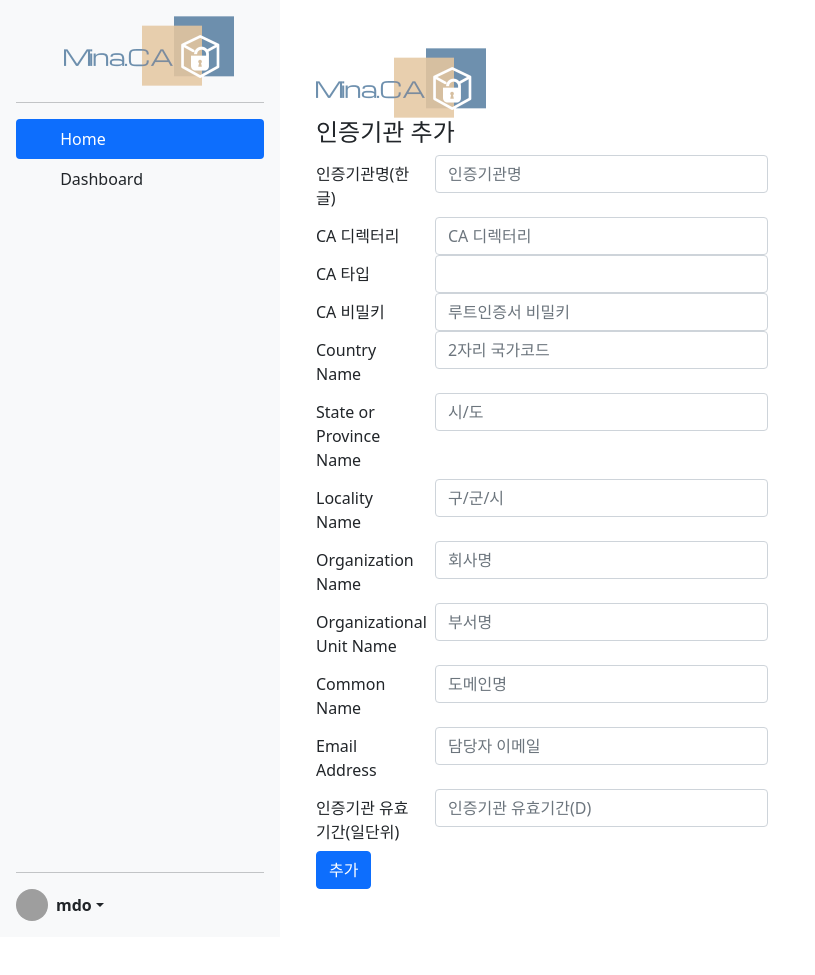
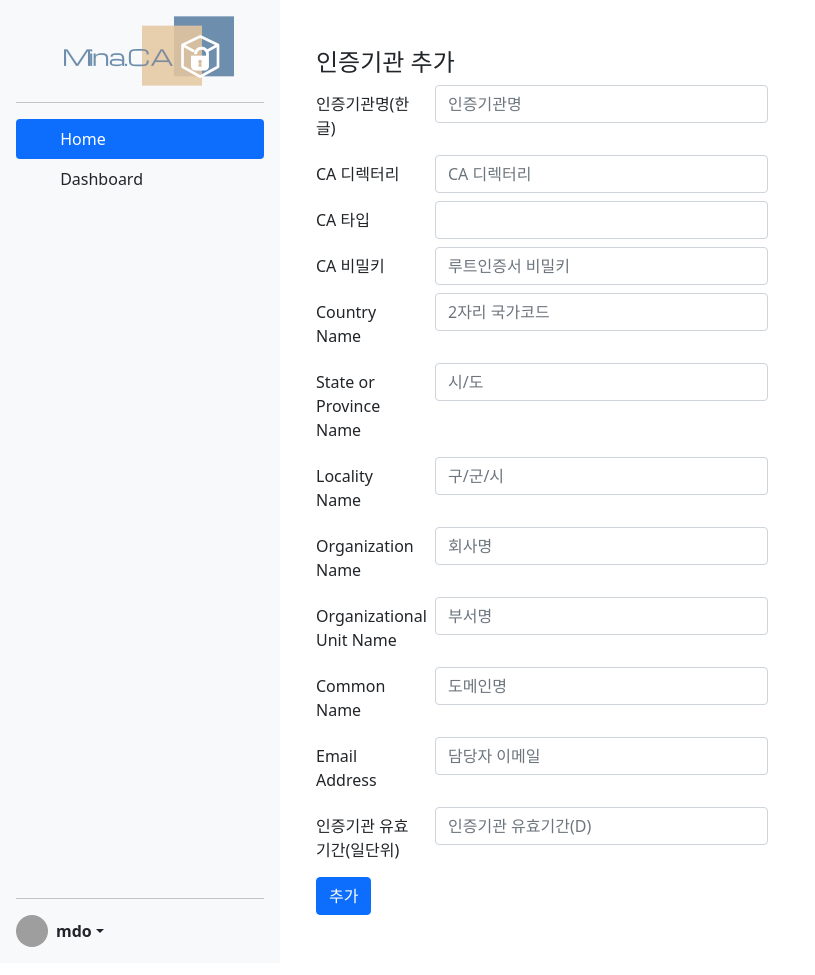
Before and after one commit to search5/Mina.CA, a Flask app: page /ca/add in a window 1280 px wide. Shown: the whole page, without its empty margins (0-815 px from the left). Run offline with Flask 2, Linux system fonts and the light colour scheme; some libraries are stand-ins or nearby versions; grey boxes are pictures that could not be loaded.

Commit message:
템플릿 기능 오류 일부 수정

```diff
--- a/ca/application.py
+++ b/ca/application.py
@@ -584,5 +584,5 @@
 @app.context_processor
 def mina_processor():
     return dict(
-        certificate_status=lambda x: 'active' if request.args.get('filter_type', 'CERTFICATED') == x else 'link-dark'
+        certificate_status=lambda x: 'active' if request.args.get('filter_type', 'CERTIFICATED') == x else 'link-dark'
     )
--- a/ca/templates/ca_add.html
+++ b/ca/templates/ca_add.html
@@ -2,96 +2,95 @@
 
 {% block main %}
   <div class="starter-template">
-    <img src="{{ url_for('static', filename='img/mina_ca.png') }}">
     <div class="row">
       <div class="col-6">
         <h4>인증기관 추가</h4>
         <form>
-          <div class="form-group row">
+          <div class="form-group row mt-2">
             <label for="inputCAtitle"
                    class="col-sm-3 col-form-label">{{ form.catitle.label }}</label>
             <div class="col-sm-9">
               {{ form.catitle(class_="form-control", id="inputCAtitle", placeholder="인증기관명", **{"v-model": "ca_info.catitle"}) }}
             </div>
           </div>
-          <div class="form-group row">
+          <div class="form-group row mt-2">
             <label for="inputCATop"
                    class="col-sm-3 col-form-label">{{ form.catop.label }}</label>
             <div class="col-sm-9">
               {{ form.catop(class_="form-control", id="inputCATop", placeholder="CA 디렉터리", **{"v-model": "ca_info.catop"}) }}
             </div>
           </div>
-          <div class="form-group row">
+          <div class="form-group row mt-2">
             <label for="inputCAType"
                    class="col-sm-3 col-form-label">{{ form.catype.label }}</label>
             <div class="col-sm-9">
               {{ form.catype(class_="form-control", id="inputCAType", **{"v-model": "ca_info.catype"}) }}
             </div>
           </div>
-          <div class="form-group row">
+          <div class="form-group row mt-2">
             <label for="inputCAPass"
                    class="col-sm-3 col-form-label">{{ form.capass.label }}</label>
             <div class="col-sm-9">
               {{ form.capass(class_="form-control", id="inputCAPass", placeholder="루트인증서 비밀키", **{"v-model": "ca_info.capass"}) }}
             </div>
           </div>
-          <div class="form-group row">
+          <div class="form-group row mt-2">
             <label for="inputCountryName"
                    class="col-sm-3 col-form-label">{{ form.country_name.label }}</label>
             <div class="col-sm-9">
               {{ form.country_name(class_="form-control", id="inputCountryName", placeholder="2자리 국가코드", **{"v-model": "ca_info.country_name"}) }}
             </div>
           </div>
-          <div class="form-group row">
+          <div class="form-group row mt-2">
             <label for="inputProvinceName"
                    class="col-sm-3 col-form-label">{{ form.province_name.label }}</label>
             <div class="col-sm-9">
               {{ form.province_name(class_="form-control", id="inputProvinceName", placeholder="시/도", **{"v-model": "ca_info.province_name"}) }}
             </div>
           </div>
-          <div class="form-group row">
+          <div class="form-group row mt-2">
             <label for="inputLocalityName"
                    class="col-sm-3 col-form-label">{{ form.locality_name.label }}</label>
             <div class="col-sm-9">
               {{ form.locality_name(class_="form-control", id="inputLocalityName", placeholder="구/군/시", **{"v-model": "ca_info.locality_name"}) }}
             </div>
           </div>
-          <div class="form-group row">
+          <div class="form-group row mt-2">
             <label for="inputOrganizationName"
                    class="col-sm-3 col-form-label">{{ form.organization_name.label }}</label>
             <div class="col-sm-9">
               {{ form.organization_name(class_="form-control", id="inputOrganizationName", placeholder="회사명", **{"v-model": "ca_info.organization_name"}) }}
             </div>
           </div>
-          <div class="form-group row">
+          <div class="form-group row mt-2">
             <label for="inputOrganizationalUnitName"
                    class="col-sm-3 col-form-label">{{ form.organizational_unit_name.label }}</label>
             <div class="col-sm-9">
               {{ form.organizational_unit_name(class_="form-control", id="inputOrganizationalUnitName", placeholder="부서명", **{"v-model": "ca_info.organizational_unit_name"}) }}
             </div>
           </div>
-          <div class="form-group row">
+          <div class="form-group row mt-2">
             <label for="inputCommonName"
                    class="col-sm-3 col-form-label">{{ form.common_name.label }}</label>
             <div class="col-sm-9">
               {{ form.common_name(class_="form-control", id="inputCommonName", placeholder="도메인명", **{"v-model": "ca_info.common_name"}) }}
             </div>
           </div>
-          <div class="form-group row">
+          <div class="form-group row mt-2">
             <label for="inputEmailAddress"
                    class="col-sm-3 col-form-label">{{ form.email_address.label }}</label>
             <div class="col-sm-9">
               {{ form.email_address(class_="form-control", id="inputEmailAddress", placeholder="담당자 이메일", **{"v-model": "ca_info.email_address"}) }}
             </div>
           </div>
-          <div class="form-group row">
+          <div class="form-group row mt-2">
             <label for="inputCADays"
                    class="col-sm-3 col-form-label">{{ form.cadays.label }}</label>
             <div class="col-sm-9">
               {{ form.cadays(type="number", class_="form-control", id="inputCADays", placeholder="인증기관 유효기간(D)", **{"v-model": "ca_info.cadays"}) }}
             </div>
           </div>
-          <div class="form-group row">
+          <div class="form-group row mt-2">
             <div class="col-sm-10">
               <button type="button" class="btn btn-primary" @click.prevent="submit">추가</button>
             </div>
--- a/ca/templates/ca_list.html
+++ b/ca/templates/ca_list.html
@@ -1,4 +1,4 @@
-{% extends "ca_base.jinja2" %}
+{% extends "base.html" %}
 
 {% block main %}
 <div class="starter-template">
```
